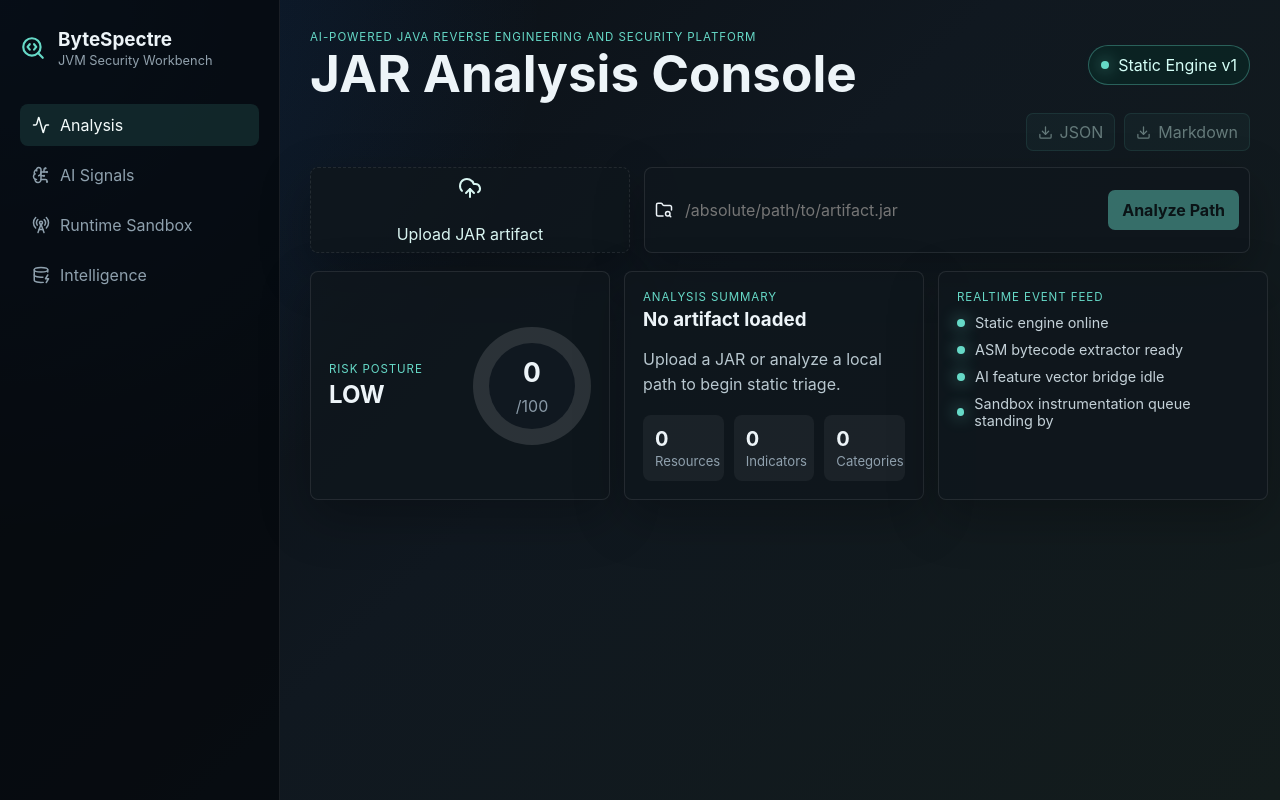
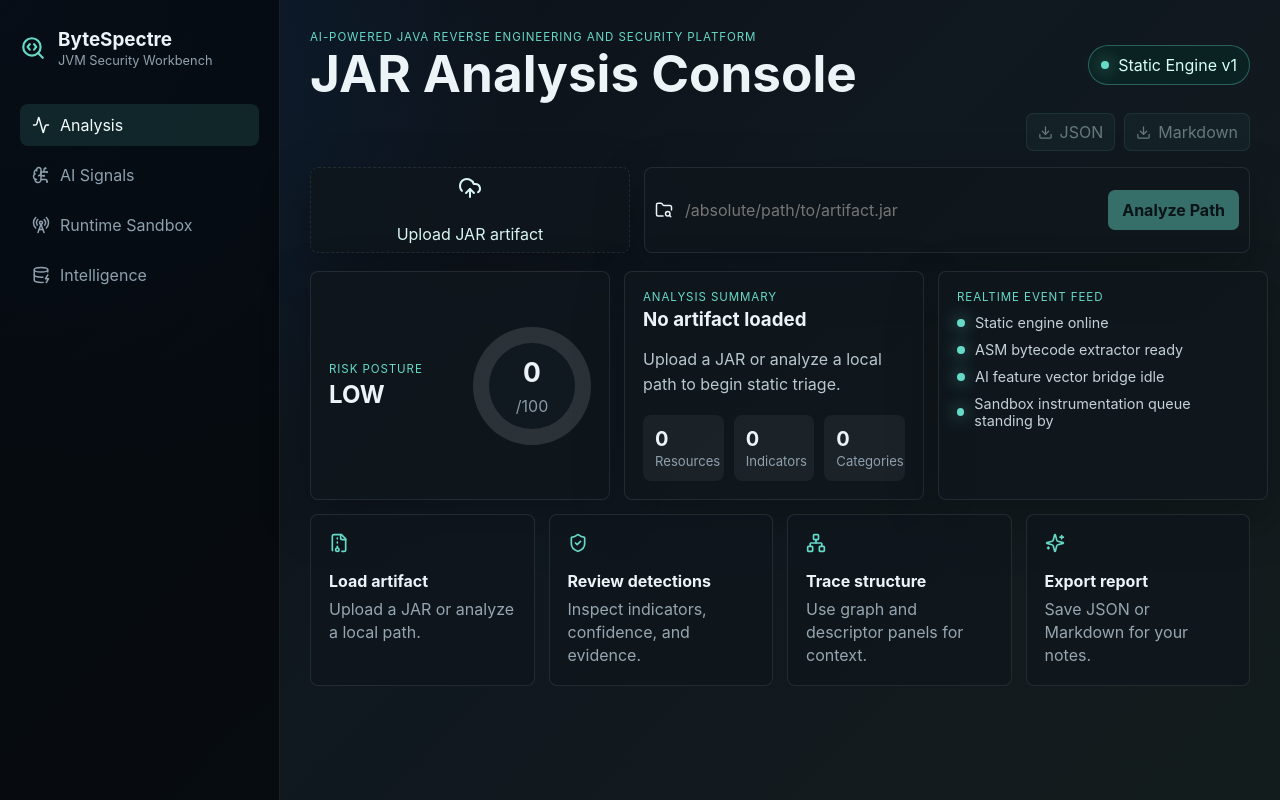
Before and after one commit to TejasSinha12/ByteSpectre, a React (Vite) app in the folder frontend/: page / in a window 1280 px wide. Built offline with nearby package versions, Linux system fonts and the light colour scheme; no server answers.

Commit message:
Add guided onboarding and scan loading states

```diff
--- a/frontend/src/App.tsx
+++ b/frontend/src/App.tsx
@@ -5,12 +5,16 @@ import { CapabilitiesPanel } from './components/CapabilitiesPanel';
 import { CategoryChips } from './components/CategoryChips';
 import { ClassificationPanel } from './components/ClassificationPanel';
 import { DescriptorPanel } from './components/DescriptorPanel';
+import { EmptyWorkbench } from './components/EmptyWorkbench';
 import { GraphPreview } from './components/GraphPreview';
 import { HistoryPanel } from './components/HistoryPanel';
 import { IndicatorTable } from './components/IndicatorTable';
+import { LoadingOverlay } from './components/LoadingOverlay';
 import { RelationshipGraph } from './components/RelationshipGraph';
 import { ReportActions } from './components/ReportActions';
+import { ReportStatusStrip } from './components/ReportStatusStrip';
 import { RiskGauge } from './components/RiskGauge';
+import { SectionTabs } from './components/SectionTabs';
 import { UploadConsole } from './components/UploadConsole';
 import { analyzeJar, analyzeJarPath, fetchCapabilities } from './lib/api';
 import type { AnalysisCapabilities, JarAnalysisReport } from './lib/types';
@@ -105,6 +109,7 @@ export function App() {
         />
 
         {error && <div className="error-banner">{error}</div>}
+        {busy && <LoadingOverlay />}
 
         <section className="dashboard-grid">
           <RiskGauge score={report?.riskScore ?? 0} level={report?.riskLevel ?? 'LOW'} />
@@ -131,9 +136,14 @@ export function App() {
           </section>
         </section>
 
+        {report && <ReportStatusStrip report={report} />}
+        {report && <SectionTabs />}
+        {!report && <EmptyWorkbench />}
+
         {report && (
           <section className="analysis-grid">
-            <ClassificationPanel classifications={report.artifactClassifications} />
+            <div id="classification"><ClassificationPanel classifications={report.artifactClassifications} /></div>
+            <div id="history">
               <HistoryPanel
                 reports={history}
                 onSelect={(item) => {
@@ -145,10 +155,11 @@ export function App() {
                   setHistory([]);
                 }}
               />
-            <CapabilitiesPanel capabilities={capabilities} />
-            <IndicatorTable indicators={report.indicators} />
-            <RelationshipGraph relationships={report.relationships} methodCallEdges={report.methodCallEdges} />
-            <DescriptorPanel descriptors={report.descriptorMetadata} />
+            </div>
+            <div id="capabilities"><CapabilitiesPanel capabilities={capabilities} /></div>
+            <div id="indicators" className="wide-panel"><IndicatorTable indicators={report.indicators} /></div>
+            <div id="relationships" className="wide-panel"><RelationshipGraph relationships={report.relationships} methodCallEdges={report.methodCallEdges} /></div>
+            <div id="descriptors"><DescriptorPanel descriptors={report.descriptorMetadata} /></div>
             <GraphPreview packages={report.packages} relationships={report.relationships} methodCallEdges={report.methodCallEdges} />
             <AssetIntel findings={report.assetFindings} />
             <section className="panel ai-panel">
--- /dev/null
+++ b/frontend/src/components/EmptyWorkbench.tsx
@@ -0,0 +1,22 @@
+import { FileArchive, Network, ShieldCheck, Sparkles } from 'lucide-react';
+
+export function EmptyWorkbench() {
+  const steps = [
+    { icon: FileArchive, title: 'Load artifact', text: 'Upload a JAR or analyze a local path.' },
+    { icon: ShieldCheck, title: 'Review detections', text: 'Inspect indicators, confidence, and evidence.' },
+    { icon: Network, title: 'Trace structure', text: 'Use graph and descriptor panels for context.' },
+    { icon: Sparkles, title: 'Export report', text: 'Save JSON or Markdown for your notes.' }
+  ];
+
+  return (
+    <section className="empty-workbench">
+      {steps.map((step) => (
+        <article key={step.title}>
+          <step.icon size={20} />
+          <strong>{step.title}</strong>
+          <span>{step.text}</span>
+        </article>
+      ))}
+    </section>
+  );
+}
--- /dev/null
+++ b/frontend/src/components/LoadingOverlay.tsx
@@ -0,0 +1,9 @@
+export function LoadingOverlay() {
+  return (
+    <div className="loading-overlay" role="status" aria-live="polite">
+      <div className="scan-spinner" />
+      <strong>Analyzing artifact</strong>
+      <span>Parsing bytecode, resources, descriptors, and detector signals.</span>
+    </div>
+  );
+}
--- a/frontend/src/styles/app.css
+++ b/frontend/src/styles/app.css
@@ -3,6 +3,7 @@
   font-family: Inter, ui-sans-serif, system-ui, -apple-system, BlinkMacSystemFont, "Segoe UI", sans-serif;
   background: #090d12;
   color: #edf4f8;
+  scroll-behavior: smooth;
 }
 
 * {
@@ -85,6 +86,7 @@ nav a:hover {
 .workspace {
   padding: 30px;
   min-width: 0;
+  position: relative;
 }
 
 .topbar,
@@ -234,6 +236,43 @@ nav a:hover {
   margin-bottom: 18px;
 }
 
+.loading-overlay {
+  position: fixed;
+  inset: 0;
+  z-index: 20;
+  display: grid;
+  place-items: center;
+  align-content: center;
+  gap: 10px;
+  background: rgba(5, 8, 12, 0.74);
+  backdrop-filter: blur(10px);
+  text-align: center;
+}
+
+.loading-overlay strong,
+.loading-overlay span {
+  display: block;
+}
+
+.loading-overlay span {
+  color: #9eb0b8;
+}
+
+.scan-spinner {
+  width: 54px;
+  aspect-ratio: 1;
+  border-radius: 50%;
+  border: 3px solid rgba(102, 217, 199, 0.16);
+  border-top-color: #66d9c7;
+  animation: spin 0.9s linear infinite;
+}
+
+@keyframes spin {
+  to {
+    transform: rotate(360deg);
+  }
+}
+
 .dashboard-grid {
   align-items: stretch;
   display: grid;
@@ -364,11 +403,117 @@ nav a:hover {
   font-size: 0.9rem;
 }
 
+.status-strip {
+  display: grid;
+  grid-template-columns: repeat(4, minmax(0, 1fr));
+  gap: 10px;
+  margin-bottom: 14px;
+}
+
+.status-strip article {
+  display: flex;
+  align-items: center;
+  gap: 10px;
+  min-width: 0;
+  border: 1px solid rgba(255, 255, 255, 0.08);
+  border-radius: 8px;
+  background: rgba(255, 255, 255, 0.045);
+  padding: 12px;
+}
+
+.status-strip svg {
+  color: #66d9c7;
+  flex: none;
+}
+
+.status-strip span,
+.status-strip strong {
+  display: block;
+  overflow: hidden;
+  text-overflow: ellipsis;
+  white-space: nowrap;
+}
+
+.status-strip span {
+  color: #91a1ad;
+  font-size: 0.74rem;
+}
+
+.section-tabs {
+  position: sticky;
+  top: 0;
+  z-index: 8;
+  display: flex;
+  gap: 8px;
+  overflow-x: auto;
+  margin: 0 0 14px;
+  padding: 10px;
+  border: 1px solid rgba(255, 255, 255, 0.08);
+  border-radius: 8px;
+  background: rgba(9, 13, 18, 0.86);
+  backdrop-filter: blur(12px);
+}
+
+.section-tabs a {
+  display: inline-flex;
+  align-items: center;
+  gap: 7px;
+  color: #b7c7cb;
+  text-decoration: none;
+  white-space: nowrap;
+  border-radius: 7px;
+  padding: 8px 10px;
+}
+
+.section-tabs a:hover {
+  color: #edf4f8;
+  background: rgba(102, 217, 199, 0.1);
+}
+
+.empty-workbench {
+  display: grid;
+  grid-template-columns: repeat(4, minmax(0, 1fr));
+  gap: 14px;
+  margin-top: 14px;
+}
+
+.empty-workbench article {
+  min-height: 148px;
+  border: 1px solid rgba(255, 255, 255, 0.09);
+  border-radius: 8px;
+  background: rgba(15, 22, 29, 0.72);
+  padding: 18px;
+}
+
+.empty-workbench svg {
+  color: #66d9c7;
+  margin-bottom: 14px;
+}
+
+.empty-workbench strong,
+.empty-workbench span {
+  display: block;
+}
+
+.empty-workbench span {
+  color: #96a6b0;
+  margin-top: 7px;
+  line-height: 1.45;
+}
+
 .analysis-grid {
   display: grid;
   grid-template-columns: minmax(340px, 1.25fr) minmax(300px, 0.85fr);
   gap: 14px;
   align-items: start;
+}
+
+.analysis-grid > div {
+  scroll-margin-top: 92px;
+}
+
+.wide-panel {
+  grid-column: 1 / -1;
 }
 
 .panel-heading {
@@ -773,8 +918,13 @@ nav a:hover {
   }
 
   .dashboard-grid,
-  .analysis-grid {
+  .analysis-grid,
+  .empty-workbench {
     grid-template-columns: 1fr;
+  }
+
+  .status-strip {
+    grid-template-columns: repeat(2, minmax(0, 1fr));
   }
 }
 
@@ -786,6 +936,10 @@ nav a:hover {
   .topbar {
     align-items: flex-start;
     flex-direction: column;
+  }
+
+  .status-strip {
+    grid-template-columns: 1fr;
   }
 
   .upload-console {
```
Lines whose indentation alone changed are shown as unchanged.
